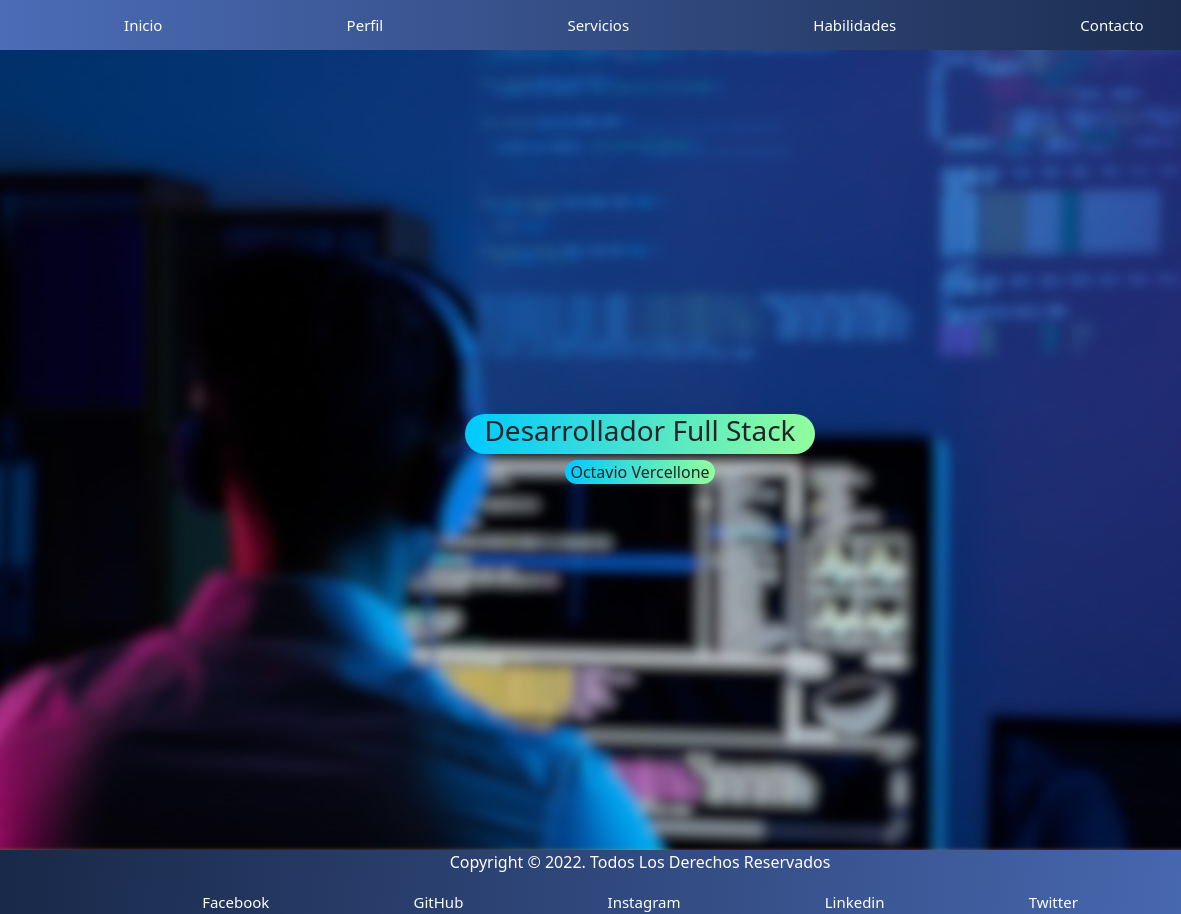
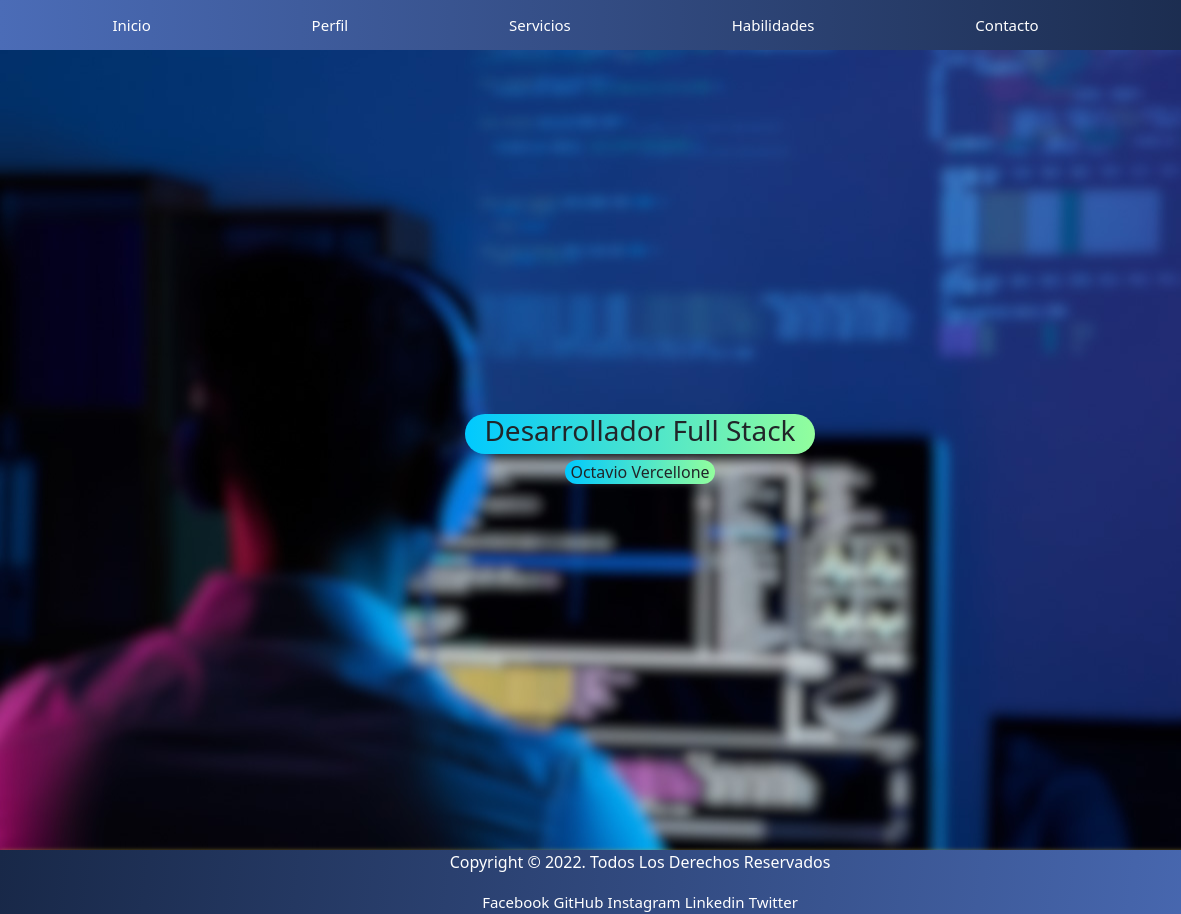
Before and after one commit to OctavioVer/pagina-personal-vercellone, a website: page index.html in a window 1280 px wide. Shown: the full height of the page, 0-1181 px from the left. Drawn offline with nearby package versions, Linux system fonts and the light colour scheme; files that its build step writes are made by us from their sources.

Commit message:
Arreglando responsive

```diff
--- a/componentesSCSS/estilos/_global.scss
+++ b/componentesSCSS/estilos/_global.scss
@@ -30,7 +30,6 @@ li{
     text-decoration: none;
     font-weight: $font-weight;
     color: $colorW;
-    margin: 70px;
     font-size: 15px;
     transition: color 0.3s;
 }
```
